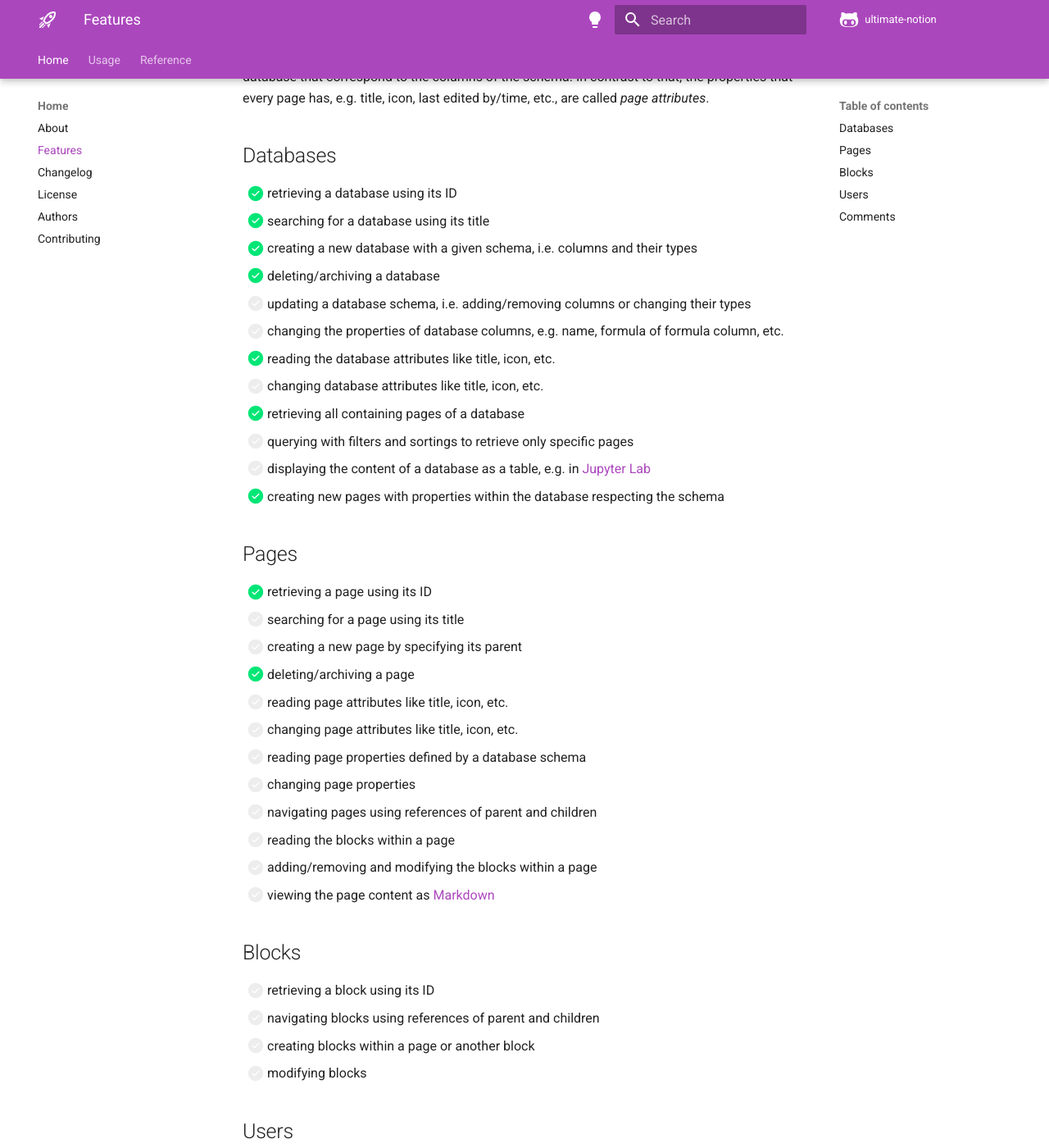
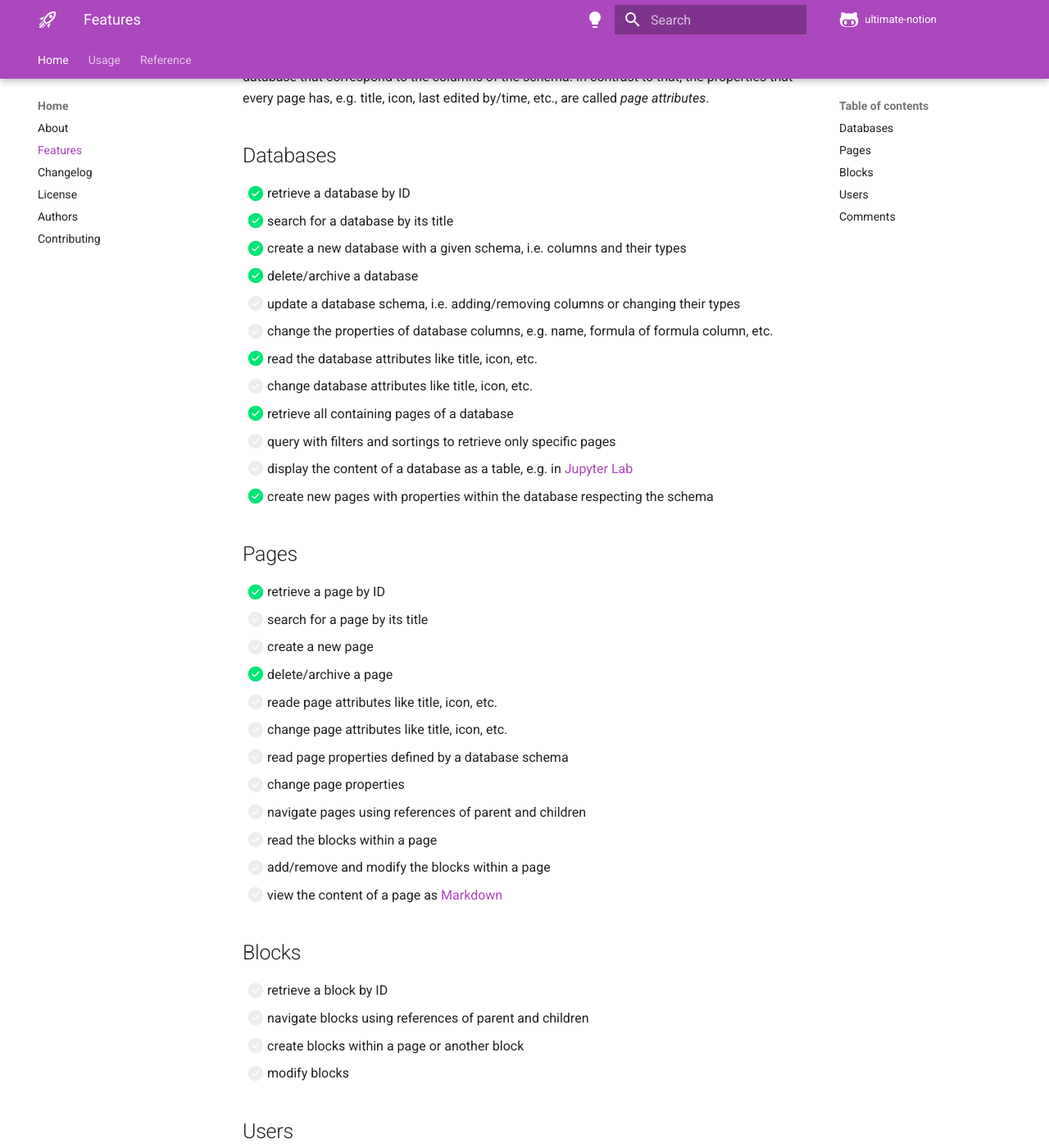
Before and after one commit to ultimate-notion/ultimate-notion, an MkDocs documentation site: the page built from docs/features.md, in a window 1280 px wide and 1400 px high, scrolled down 249 px. Shown: the whole window at 82% size. Built offline with MkDocs 1.6.1 and Material for MkDocs 9.7.7, drawn with Linux system fonts in a browser that asks for light colours; comment, search, counter and statistics services are not loaded; the version menu is left out; some of the changed text lies outside the part shown.

Commit message:
Change wording in the feature list

```diff
--- a/docs/features.md
+++ b/docs/features.md
@@ -9,49 +9,49 @@ icon, last edited by/time, etc., are called *page attributes*.
 
 ## Databases
 
-- [x] retrieving a database using its ID
-- [x] searching for a database using its title
-- [x] creating a new database with a given schema, i.e. columns and their types
-- [x] deleting/archiving a database
-- [ ] updating a database schema, i.e. adding/removing columns or changing their types
-- [ ] changing the properties of database columns, e.g. name, formula of formula column, etc.
-- [x] reading the database attributes like title, icon, etc.
-- [ ] changing database attributes like title, icon, etc.
-- [x] retrieving all containing pages of a database
-- [ ] querying with filters and sortings to retrieve only specific pages
-- [ ] displaying the content of a database as a table, e.g. in [Jupyter Lab]
-- [x] creating new pages with properties within the database respecting the schema
+- [x] retrieve a database by ID
+- [x] search for a database by its title
+- [x] create a new database with a given schema, i.e. columns and their types
+- [x] delete/archive a database
+- [ ] update a database schema, i.e. adding/removing columns or changing their types
+- [ ] change the properties of database columns, e.g. name, formula of formula column, etc.
+- [x] read the database attributes like title, icon, etc.
+- [ ] change database attributes like title, icon, etc.
+- [x] retrieve all containing pages of a database
+- [ ] query with filters and sortings to retrieve only specific pages
+- [ ] display the content of a database as a table, e.g. in [Jupyter Lab]
+- [x] create new pages with properties within the database respecting the schema
 
 ## Pages
 
-- [x] retrieving a page using its ID
-- [ ] searching for a page using its title
-- [ ] creating a new page by specifying its parent
-- [x] deleting/archiving a page
-- [ ] reading page attributes like title, icon, etc.
-- [ ] changing page attributes like title, icon, etc.
-- [ ] reading page properties defined by a database schema
-- [ ] changing page properties
-- [ ] navigating  pages using references of parent and children
-- [ ] reading the blocks within a page
-- [ ] adding/removing and modifying the blocks within a page
-- [ ] viewing the page content as [Markdown]
+- [x] retrieve a page by ID
+- [ ] search for a page by its title
+- [ ] create a new page
+- [x] delete/archive a page
+- [ ] reade page attributes like title, icon, etc.
+- [ ] change page attributes like title, icon, etc.
+- [ ] read page properties defined by a database schema
+- [ ] change page properties
+- [ ] navigate  pages using references of parent and children
+- [ ] read the blocks within a page
+- [ ] add/remove and modify the blocks within a page
+- [ ] view the content of a page as [Markdown]
 
 ## Blocks
 
-- [ ] retrieving a block using its ID
-- [ ] navigating blocks using references of parent and children
-- [ ] creating blocks within a page or another block
-- [ ] modifying blocks
+- [ ] retrieve a block by ID
+- [ ] navigate blocks using references of parent and children
+- [ ] create blocks within a page or another block
+- [ ] modify blocks
 
 ## Users
 
-- [x] retrieving a user using its ID
+- [x] retrieve a user by ID
 - [x] retrieve own bot user, i.e. self-identify
-- [x] retrieving all users
+- [x] retrieve all users
 - [x] read the attributes of a user
 
 ## Comments
 
-- [ ] creating a comment by specifying its parent page
-- [ ] retrieving comments of a block or page
+- [ ] create a comment within a block or page
+- [ ] retrieve comments of a block or page
```
